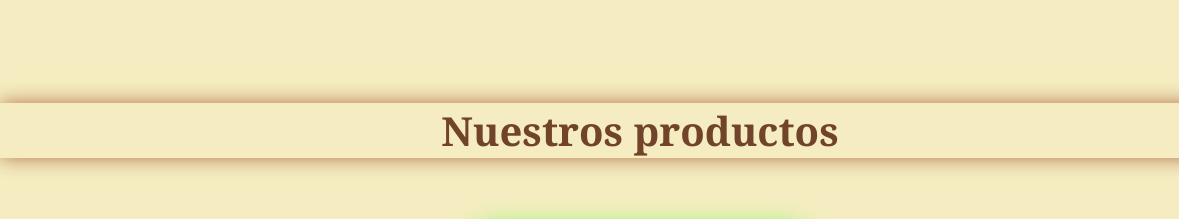
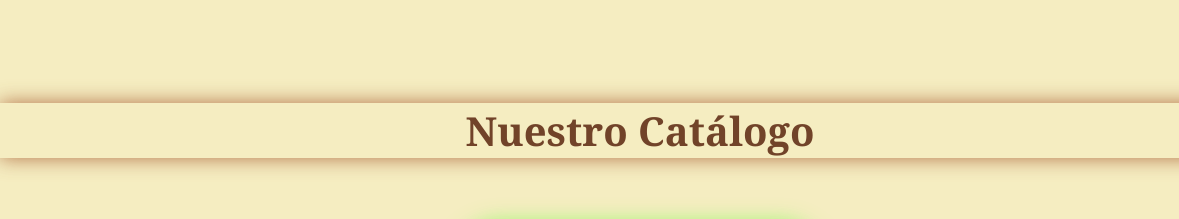
Before and after one commit to Yayis24/Florabelo.github.io, a plain HTML site: page index.html in a window 1280 px wide. Shown: the part 697-916 px from the top of the page, 0-1179 px from the left. Drawn offline with nearby package versions, Linux system fonts and the light colour scheme.

Commit message:
Update index.html

```diff
--- a/index.html
+++ b/index.html
@@ -34,7 +34,7 @@
   </header>
 
   <body>
-    <h2 id="catalogo">Nuestros productos</h2>
+    <h2 id="catalogo">Nuestro Catálogo</h2>
     <div class="falling-leaves">
       <span class="leaf">&#127810;</span>
       <span class="leaf">&#127811;</span>
```
